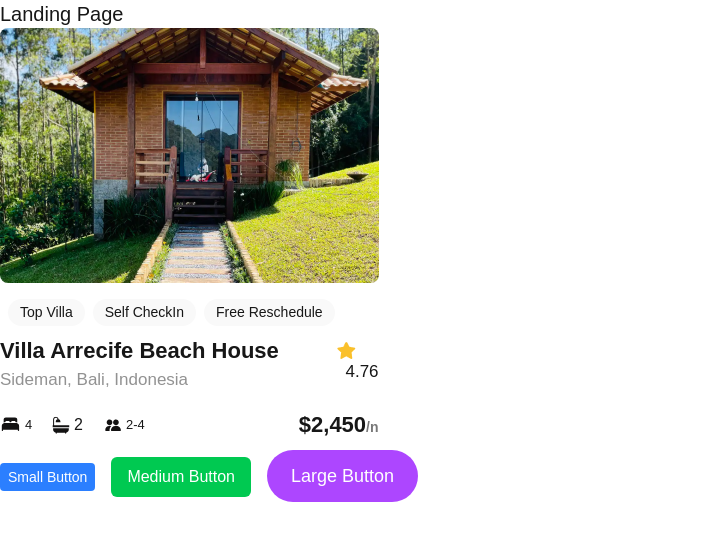
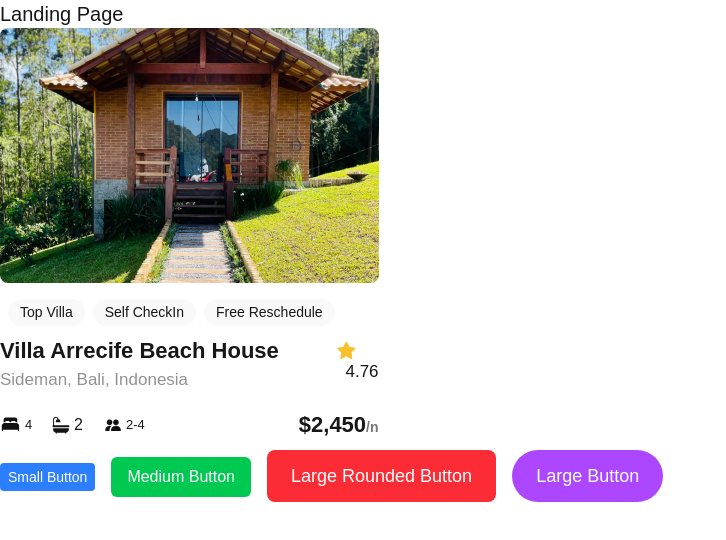
Before and after one commit to hilualemayoh21/alx-project-0x00-setup, a Next.js app in the folder alx-project-0x00/: page /landing in a window 1280 px wide. Shown: the top 540 px of the page, without its empty margins (0-726 px from the left). Built offline with nearby package versions, Linux system fonts and the light colour scheme.

Commit message:
add some change onthe button we add rounded-lg

```diff
--- a/alx-project-0x00/interfaces/index.ts
+++ b/alx-project-0x00/interfaces/index.ts
@@ -5,7 +5,7 @@ export interface PillProps {
  export interface ButtonProps {
     title:string;
     size?: "small" | "medium" | "large" ;
-    shape?: "rounded-sm" | "rounded-md" | "rounded-full";
+    shape?: "rounded-sm" | "rounded-md"| "rounded-lg" | "rounded-full";
     onClick?: ()=> void ;
     styles: string;
  }
--- a/alx-project-0x00/pages/landing.tsx
+++ b/alx-project-0x00/pages/landing.tsx
@@ -21,6 +21,13 @@ const Landing: React.FC = ()=>{
     styles="bg-green-500 text-white hover:bg-green-600"
   />
   <Button
+  title="Large Rounded Button"
+  size="large"
+  shape="rounded-lg"
+  styles="bg-red-500 text-white hover:bg-red-600"
+/>
+
+  <Button
     title="Large Button"
     size="large"
     shape="rounded-full"
```
